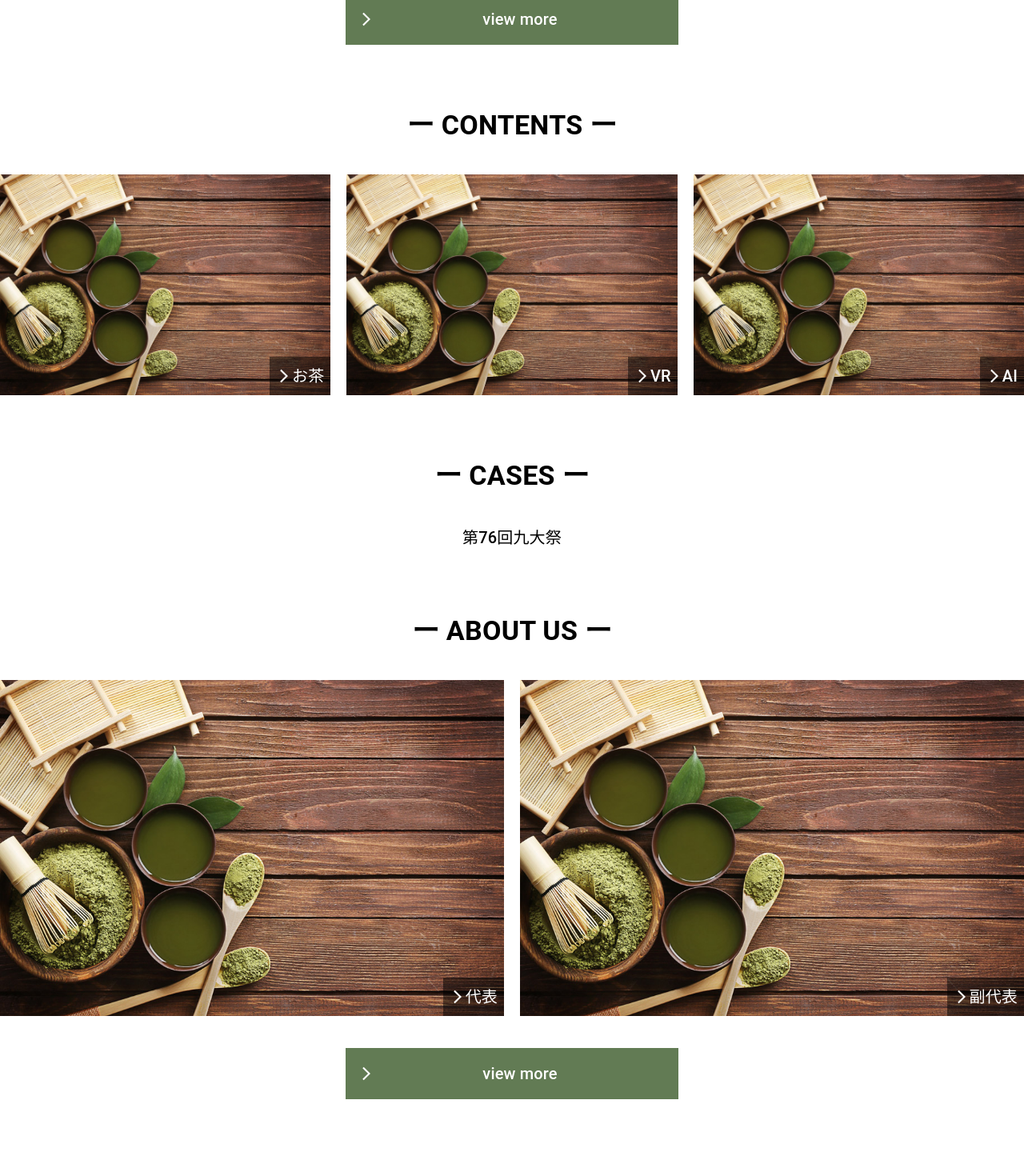
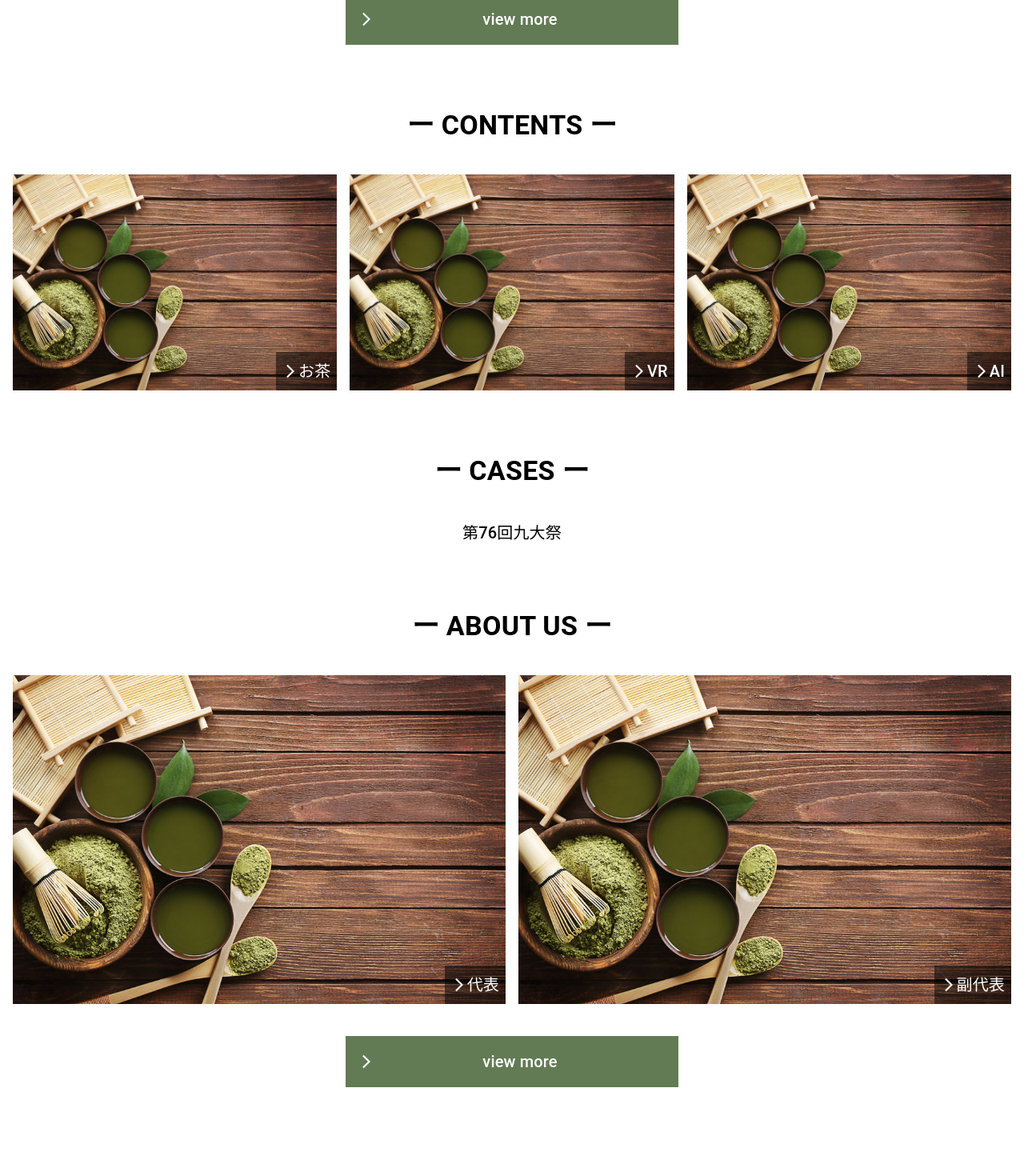
Before and after one commit to VRcafe/HomePage, a React (Create React App) app: page / in a window 1280 px wide. Shown: the part 628-2073 px from the top of the page at 80% size. Built offline with nearby package versions, Linux system fonts and the light colour scheme.

Commit message:
add: hover時のアニメーション

```diff
--- a/src/components/ContentsList.tsx
+++ b/src/components/ContentsList.tsx
@@ -7,7 +7,17 @@ export const ContentsList: FC = () => {
   const navigate = useNavigate()
   return (
     <>
-      <ImageListItem onClick={() => navigate('/contents/greenTea')}>
+      <ImageListItem
+        sx={{
+          ':hover': {
+            transitionTimingFunction: 'ease',
+            transitionDuration: '0.5s',
+            transform: 'scale(1.05, 1.05)',
+            opacity: '0.5',
+          },
+        }}
+        onClick={() => navigate('/contents/greenTea')}
+      >
         <img src="images/greentea.png" alt="" />
         <Typography
           padding={1}
@@ -24,7 +34,17 @@ export const ContentsList: FC = () => {
           お茶
         </Typography>
       </ImageListItem>
-      <ImageListItem onClick={() => navigate('/contents/vr')}>
+      <ImageListItem
+        sx={{
+          ':hover': {
+            transitionTimingFunction: 'ease',
+            transitionDuration: '0.5s',
+            transform: 'scale(1.05, 1.05)',
+            opacity: '0.5',
+          },
+        }}
+        onClick={() => navigate('/contents/vr')}
+      >
         <img src="images/greentea.png" alt="" />
         <Typography
           padding={1}
@@ -41,7 +61,17 @@ export const ContentsList: FC = () => {
           VR
         </Typography>
       </ImageListItem>
-      <ImageListItem onClick={() => navigate('/contents/ai')}>
+      <ImageListItem
+        sx={{
+          ':hover': {
+            transitionTimingFunction: 'ease',
+            transitionDuration: '0.5s',
+            transform: 'scale(1.05, 1.05)',
+            opacity: '0.5',
+          },
+        }}
+        onClick={() => navigate('/contents/ai')}
+      >
         <img src="images/greentea.png" alt="" />
         <Typography
           padding={1}
--- a/src/components/IntroductionList.tsx
+++ b/src/components/IntroductionList.tsx
@@ -7,7 +7,17 @@ export const RepresentativeList: FC = () => {
   const navigate = useNavigate()
   return (
     <>
-      <ImageListItem onClick={() => navigate('/introduction/representative')}>
+      <ImageListItem
+        sx={{
+          ':hover': {
+            transitionTimingFunction: 'ease',
+            transitionDuration: '0.5s',
+            transform: 'scale(1.05, 1.05)',
+            opacity: '0.5',
+          },
+        }}
+        onClick={() => navigate('/introduction/representative')}
+      >
         <img src="images/greentea.png" alt="" />
         <Typography
           padding={1}
@@ -24,7 +34,17 @@ export const RepresentativeList: FC = () => {
           代表
         </Typography>
       </ImageListItem>
-      <ImageListItem onClick={() => navigate('/introduction/viceRepresentative')}>
+      <ImageListItem
+        sx={{
+          ':hover': {
+            transitionTimingFunction: 'ease',
+            transitionDuration: '0.5s',
+            transform: 'scale(1.05, 1.05)',
+            opacity: '0.5',
+          },
+        }}
+        onClick={() => navigate('/introduction/viceRepresentative')}
+      >
         <img src="images/greentea.png" alt="" />
         <Typography
           padding={1}
--- a/src/pages/index.tsx
+++ b/src/pages/index.tsx
@@ -1,6 +1,6 @@
 import React, { FC } from 'react'
 import { Header } from '../components/Header'
-import { ImageList, Typography, useMediaQuery } from '@mui/material'
+import { Grid, Typography, useMediaQuery } from '@mui/material'
 import { Box } from '@mui/system'
 import { ContentsList } from '../components/ContentsList'
 import { RepresentativeList } from '../components/IntroductionList'
@@ -60,18 +60,18 @@ const IndexPage: FC = () => {
         </Box>
       </Box>
       {/* --- コンテンツ --- */}
-      <Box component="section">
+      <Box component="section" margin={2}>
         <Typography align="center" variant="h4" sx={{ marginTop: 10, marginBottom: 5, fontWeight: 'bold' }}>
           ー CONTENTS ー
         </Typography>
         {matches ? (
-          <ImageList cols={3} gap={20}>
+          <Grid container justifyContent="space-around" flexWrap="nowrap" columnGap={2}>
             <ContentsList />
-          </ImageList>
+          </Grid>
         ) : (
-          <ImageList cols={1} gap={20}>
+          <Grid container justifyContent="space-around" flexWrap="wrap" rowGap={2}>
             <ContentsList />
-          </ImageList>
+          </Grid>
         )}
       </Box>
       {/* --- 実績 --- */}
@@ -83,19 +83,19 @@ const IndexPage: FC = () => {
           第76回九大祭
         </Typography>
       </Box>
-      {/* --- メンバー --- */}
-      <Box component="section">
+      {/* --- ABOUT US --- */}
+      <Box component="section" margin={2}>
         <Typography align="center" variant="h4" sx={{ marginTop: 10, marginBottom: 5, fontWeight: 'bold' }}>
           ー ABOUT US ー
         </Typography>
         {matches ? (
-          <ImageList cols={2} gap={20}>
+          <Grid container justifyContent="space-around" flexWrap="nowrap" columnGap={2}>
             <RepresentativeList />
-          </ImageList>
+          </Grid>
         ) : (
-          <ImageList cols={1} gap={20}>
+          <Grid container flexWrap="wrap" rowGap={2}>
             <RepresentativeList />
-          </ImageList>
+          </Grid>
         )}
       </Box>
       <Box
```
